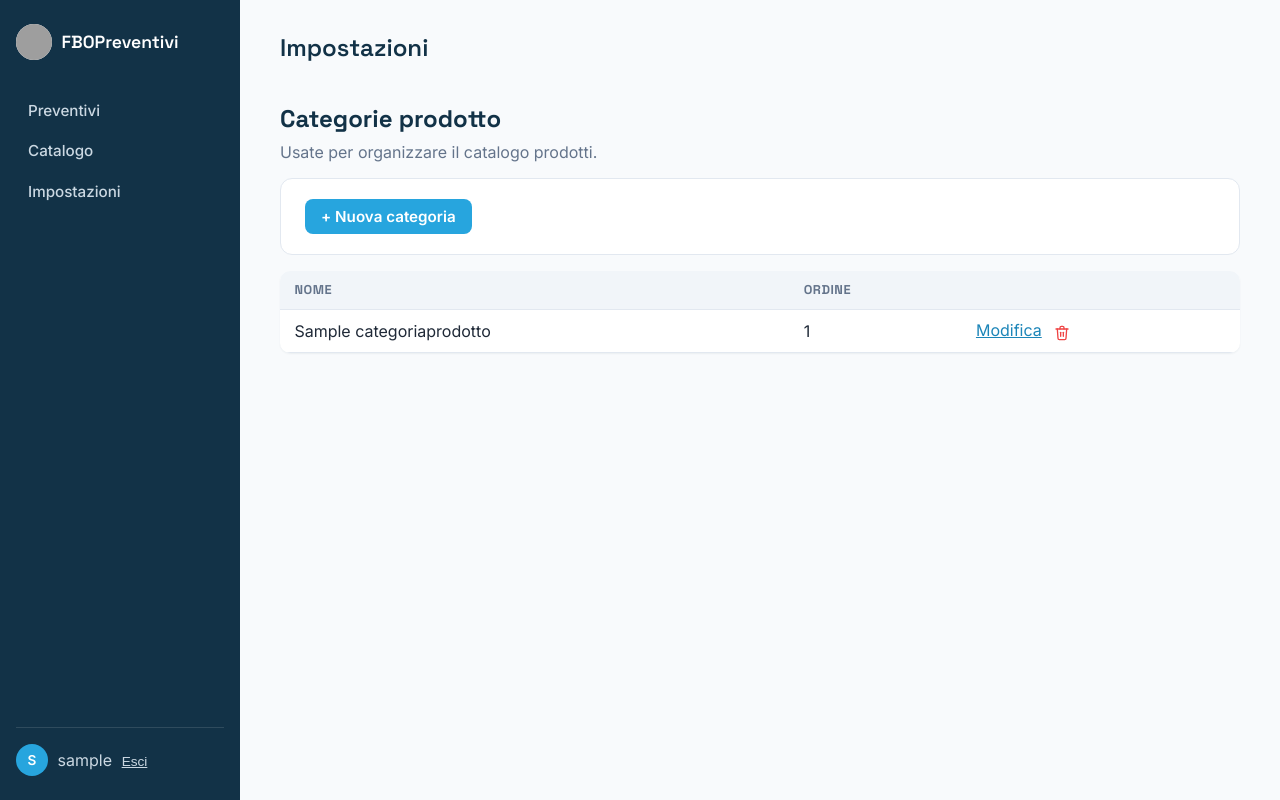
After one commit to lomax73/FBOPreventivi, a Django app: page /impostazioni/ in a window 1280 px wide. The commit adds this page. Run offline with Django 5.2, Linux system fonts and the light colour scheme; a user stored in the database is signed in; tables that the repository leaves empty hold one stand-in row (values such as "Sample post"); grey boxes are pictures that could not be loaded.

Commit message:
Aggiungi categorie prodotto personalizzabili e pagina Impostazioni

```diff
--- a/preventivi/models.py
+++ b/preventivi/models.py
@@ -62,9 +62,26 @@ class Preventivo(models.Model):
         )
 
 
+class CategoriaProdotto(models.Model):
+    """Categoria personalizzabile per organizzare il catalogo prodotti (es. Telecamere, Networking)."""
+
+    nome = models.CharField(max_length=100, unique=True)
+    ordine = models.PositiveIntegerField(default=0)
+
+    class Meta:
+        ordering = ['ordine', 'nome']
+        verbose_name_plural = 'categorie prodotto'
+
+    def __str__(self):
+        return self.nome
+
+
 class Prodotto(models.Model):
     """Voce di catalogo riutilizzabile per prefillare le voci ricorrenti (es. antenne Ubiquiti, switch)."""
 
+    categoria = models.ForeignKey(
+        CategoriaProdotto, on_delete=models.SET_NULL, null=True, blank=True, related_name='prodotti',
+    )
     descrizione = models.CharField(max_length=255)
     marca = models.CharField(max_length=100, blank=True)
     specifiche = models.TextField(blank=True, help_text="Un punto elenco per riga.")
@@ -74,7 +91,7 @@ class Prodotto(models.Model):
     note = models.TextField(blank=True)
 
     class Meta:
-        ordering = ['descrizione']
+        ordering = ['categoria__ordine', 'categoria__nome', 'descrizione']
 
     def __str__(self):
         return self.descrizione
--- a/preventivi/urls.py
+++ b/preventivi/urls.py
@@ -26,4 +26,9 @@ urlpatterns = [
     path('catalogo/<int:pk>/modifica/', views.ProdottoUpdateView.as_view(), name='prodotto-update'),
     path('catalogo/<int:pk>/elimina/', views.ProdottoDeleteView.as_view(), name='prodotto-delete'),
     path('catalogo/<int:pk>/duplica/', views.prodotto_duplica, name='prodotto-duplica'),
+
+    path('impostazioni/', views.ImpostazioniView.as_view(), name='impostazioni'),
+    path('impostazioni/categorie/nuova/', views.CategoriaProdottoCreateView.as_view(), name='categoria-create'),
+    path('impostazioni/categorie/<int:pk>/modifica/', views.CategoriaProdottoUpdateView.as_view(), name='categoria-update'),
+    path('impostazioni/categorie/<int:pk>/elimina/', views.CategoriaProdottoDeleteView.as_view(), name='categoria-delete'),
 ]
--- a/preventivi/views.py
+++ b/preventivi/views.py
@@ -16,8 +16,8 @@ from django.views.generic import CreateView, DeleteView, DetailView, ListView, U
 from weasyprint import HTML
 
 from . import portal_client
-from .forms import PreventivoForm, ProdottoForm, SezionePreventivoForm, VoceProventivoForm
-from .models import Preventivo, Prodotto, SezionePreventivo, VoceProventivo
+from .forms import CategoriaProdottoForm, PreventivoForm, ProdottoForm, SezionePreventivoForm, VoceProventivoForm
+from .models import CategoriaProdotto, Preventivo, Prodotto, SezionePreventivo, VoceProventivo
 
 
 @dataclass
@@ -61,6 +61,7 @@ class ProdottoListView(LoginRequiredMixin, ListView):
     model = Prodotto
     template_name = 'preventivi/prodotto_list.html'
     context_object_name = 'prodotti'
+    queryset = Prodotto.objects.select_related('categoria')
 
 
 class ProdottoCreateView(LoginRequiredMixin, CreateView):
@@ -90,6 +91,7 @@ def prodotto_duplica(request, pk):
         return redirect('prodotto-list')
 
     copia = Prodotto(
+        categoria=originale.categoria,
         descrizione=f'{originale.descrizione}_Copia',
         marca=originale.marca,
         specifiche=originale.specifiche,
@@ -105,6 +107,32 @@ def prodotto_duplica(request, pk):
 
     messages.success(request, f'"{originale.descrizione}" duplicato nel catalogo.')
     return redirect('prodotto-list')
+
+
+class ImpostazioniView(LoginRequiredMixin, ListView):
+    model = CategoriaProdotto
+    template_name = 'preventivi/impostazioni.html'
+    context_object_name = 'categorie'
+
+
+class CategoriaProdottoCreateView(LoginRequiredMixin, CreateView):
+    model = CategoriaProdotto
+    form_class = CategoriaProdottoForm
+    template_name = 'preventivi/categoria_form.html'
+    success_url = reverse_lazy('impostazioni')
+
+
+class CategoriaProdottoUpdateView(LoginRequiredMixin, UpdateView):
+    model = CategoriaProdotto
+    form_class = CategoriaProdottoForm
+    template_name = 'preventivi/categoria_form.html'
+    success_url = reverse_lazy('impostazioni')
+
+
+class CategoriaProdottoDeleteView(LoginRequiredMixin, DeleteView):
+    model = CategoriaProdotto
+    template_name = 'preventivi/categoria_confirm_delete.html'
+    success_url = reverse_lazy('impostazioni')
 
 
 class PreventivoListView(LoginRequiredMixin, ListView):
--- a/templates/base.html
+++ b/templates/base.html
@@ -158,6 +158,7 @@
         <a href="{{ PORTAL_PUBLIC_URL }}/clienti/" target="_blank" rel="noopener">Clienti (Portale)</a>
         {% endif %}
         <a href="{% url 'prodotto-list' %}">Catalogo</a>
+        <a href="{% url 'impostazioni' %}">Impostazioni</a>
     </nav>
     <div class="user-box">
         <div class="user-avatar">{{ user.username|slice:":1"|upper }}</div>
--- /dev/null
+++ b/templates/preventivi/impostazioni.html
@@ -0,0 +1,40 @@
+{% extends 'base.html' %}
+
+{% block title %}Impostazioni — FBOPreventivi{% endblock %}
+
+{% block content %}
+<div style="display:flex; align-items:center; justify-content:space-between; margin-bottom:1.5rem;">
+    <h1>Impostazioni</h1>
+</div>
+
+<h2>Categorie prodotto</h2>
+<p style="color:#64748b; margin-top:-0.5rem;">Usate per organizzare il catalogo prodotti.</p>
+
+<div class="card">
+    <a class="btn" href="{% url 'categoria-create' %}">+ Nuova categoria</a>
+</div>
+
+{% if categorie %}
+<table>
+    <thead>
+        <tr><th>Nome</th><th>Ordine</th><th></th></tr>
+    </thead>
+    <tbody>
+        {% for categoria in categorie %}
+        <tr>
+            <td>{{ categoria.nome }}</td>
+            <td>{{ categoria.ordine }}</td>
+            <td style="white-space:nowrap;">
+                <a href="{% url 'categoria-update' categoria.pk %}">Modifica</a>
+                <a href="{% url 'categoria-delete' categoria.pk %}" title="Elimina" aria-label="Elimina" style="vertical-align:middle; color:#ef4444; margin-left:0.5rem;">
+                    <svg width="16" height="16" viewBox="0 0 24 24" fill="none" stroke="currentColor" stroke-width="2" stroke-linecap="round" stroke-linejoin="round" style="vertical-align:middle;"><polyline points="3 6 5 6 21 6"/><path d="M19 6l-1 14a2 2 0 0 1-2 2H8a2 2 0 0 1-2-2L5 6"/><path d="M10 11v6"/><path d="M14 11v6"/><path d="M9 6V4a2 2 0 0 1 2-2h2a2 2 0 0 1 2 2v2"/></svg>
+                </a>
+            </td>
+        </tr>
+        {% endfor %}
+    </tbody>
+</table>
+{% else %}
+<p>Nessuna categoria ancora. <a href="{% url 'categoria-create' %}">Creane una</a>.</p>
+{% endif %}
+{% endblock %}
--- a/templates/preventivi/prodotto_list.html
+++ b/templates/preventivi/prodotto_list.html
@@ -11,13 +11,14 @@
 {% if prodotti %}
 <table>
     <thead>
-        <tr><th></th><th>Descrizione</th><th>Marca</th><th>Prezzo di listino</th><th></th></tr>
+        <tr><th></th><th>Descrizione</th><th>Categoria</th><th>Marca</th><th>Prezzo di listino</th><th></th></tr>
     </thead>
     <tbody>
         {% for prodotto in prodotti %}
         <tr>
             <td>{% if prodotto.immagine %}<img src="{{ prodotto.immagine.url }}" alt="" style="max-height:40px; max-width:60px;">{% endif %}</td>
             <td>{{ prodotto.descrizione }}</td>
+            <td>{{ prodotto.categoria|default:"—" }}</td>
             <td>{{ prodotto.marca }}</td>
             <td>&euro; {{ prodotto.prezzo_unitario|floatformat:2 }} / {{ prodotto.unita_misura }}</td>
             <td style="white-space:nowrap;">
```
Also changed, not shown: preventivi/admin.py (+8 -2 lines), preventivi/forms.py (+8 -2 lines), templates/preventivi/categoria_confirm_delete.html (added, +18 -0 lines), templates/preventivi/categoria_form.html (added, +15 -0 lines), preventivi/migrations/0006_categoriaprodotto_alter_prodotto_options_and_more.py (added).
